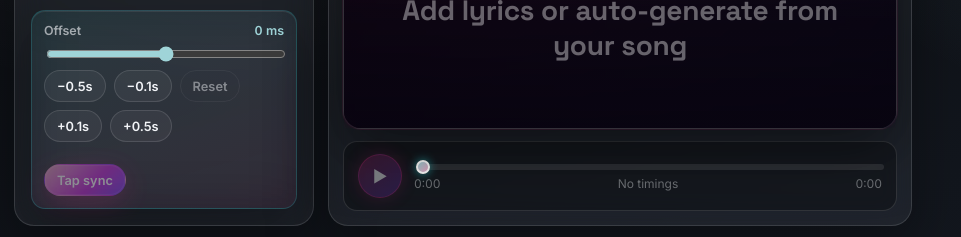
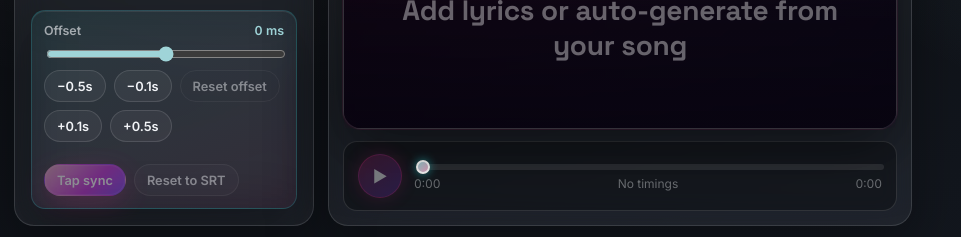
Before and after one commit to icanwyn/karaoki, a React (Vite) app: page / in a window 1280 px wide. Shown: the part 951-1188 px from the top of the page, without its empty margins (0-961 px from the left). Built offline with nearby package versions, Linux system fonts and the light colour scheme.

Commit message:
Clarify resets: offset vs restore last uploaded SRT
Add Reset to SRT after upload to undo tap correct and time edits. Rename
offset control to Reset offset so it is obvious when it applies.

```diff
--- a/src/App.jsx
+++ b/src/App.jsx
@@ -149,6 +149,8 @@ export default function App() {
   const [timedWords, setTimedWords] = useState([]);
   /** @type {[import('./lib/SrtReader.js').SrtReader|null, Function]} */
   const [srtReader, setSrtReader] = useState(null);
+  /** Snapshot of last uploaded SRT (JSON) so Reset can restore it */
+  const [srtBackup, setSrtBackup] = useState(null);
   const [showSrtEditor, setShowSrtEditor] = useState(false);
   const [stageEffect, setStageEffect] = useState("none");
   const [status, setStatus] = useState("edit");
@@ -373,11 +375,36 @@ export default function App() {
     setLyrics("");
     setTimedWords([]);
     setSrtReader(null);
+    setSrtBackup(null);
     setShowSrtEditor(false);
     setIsSyncing(false);
     setSyncIndex(0);
     setSyncBaseWords([]);
+    setOffsetMs(0);
   }, []);
+
+  /** Restore last uploaded SRT + zero offset (undo tap correct / time edits) */
+  const handleResetToSrt = useCallback(() => {
+    if (!srtBackup) {
+      setExportError("Nothing to reset — upload an SRT first.");
+      return;
+    }
+    try {
+      const reader = SrtReader.fromJSON(srtBackup);
+      setSrtReader(reader);
+      setTimedWords(reader.words);
+      setLyrics(reader.lyricsText);
+      setOffsetMs(0);
+      setIsSyncing(false);
+      setSyncIndex(0);
+      setExportError("");
+      setExportMessage("Reset to uploaded SRT (offset cleared).");
+      setStatus("play");
+      setMode("play");
+    } catch (err) {
+      setExportError(err?.message || "Reset failed");
+    }
+  }, [srtBackup]);
 
   /** Keep timedWords in sync when user edits the SrtReader */
   const handleSrtReaderChange = useCallback((reader) => {
@@ -415,12 +442,16 @@ export default function App() {
         setExportMessage("Loading SRT…");
         const song = await resolveAudioFile();
         const result = await loadSrtFile(file, song);
-        if (result.reader) setSrtReader(result.reader);
+        if (result.reader) {
+          setSrtReader(result.reader);
+          // Backup for Reset (after energy refine, as loaded)
+          setSrtBackup(result.reader.toJSON());
+        }
         setLyrics(result.lyrics);
         setTimedWords(result.words);
         setOffsetMs(0);
         setExportMessage(
-          `✓ ${result.note} Edit SRT to trim junk · Offset if early/late.`
+          `✓ ${result.note} Use Reset anytime to restore this upload.`
         );
         setStatus("play");
         setMode("play");
@@ -965,6 +996,8 @@ export default function App() {
               onStartSync={handleStartSync}
               onStopSync={handleStopSync}
               onTap={handleTap}
+              onResetToSrt={handleResetToSrt}
+              canResetToSrt={Boolean(srtBackup)}
               hasAudio={Boolean(audioUrl)}
               hasWords={wordList.length > 0 || timedWords.length > 0}
               hasAutoTimings={hasAutoTimings || Boolean(srtReader && !srtReader.isEmpty)}
--- a/src/components/SyncToolbar.jsx
+++ b/src/components/SyncToolbar.jsx
@@ -12,6 +12,8 @@ export default function SyncToolbar({
   onStartSync,
   onStopSync,
   onTap,
+  onResetToSrt,
+  canResetToSrt = false,
   hasAudio,
   hasWords,
   hasAutoTimings = false,
@@ -51,8 +53,9 @@ export default function SyncToolbar({
             className="btn btn-sm btn-ghost"
             onClick={() => onOffsetChange?.(0)}
             disabled={!offsetMs || isSyncing}
+            title="Set global offset back to 0 ms"
           >
-            Reset
+            Reset offset
           </button>
           <button type="button" className="btn btn-sm" onClick={() => nudge(100)} disabled={isSyncing || disabled}>
             +0.1s
@@ -65,6 +68,7 @@ export default function SyncToolbar({
 
       <div className="btn-row" style={{ marginTop: 10 }}>
         {!isSyncing ? (
+          <>
             <button
               type="button"
               className="btn btn-sm btn-primary"
@@ -78,6 +82,16 @@ export default function SyncToolbar({
             >
               {hasAutoTimings ? "Tap correct" : "Tap sync"}
             </button>
+            <button
+              type="button"
+              className="btn btn-sm"
+              onClick={onResetToSrt}
+              disabled={!canResetToSrt || isSyncing || disabled}
+              title="Restore the last uploaded SRT and clear offset"
+            >
+              Reset to SRT
+            </button>
+          </>
         ) : (
           <>
             <button type="button" className="btn btn-sm btn-primary" onClick={onTap}>
```
Lines whose indentation alone changed are shown as unchanged.
